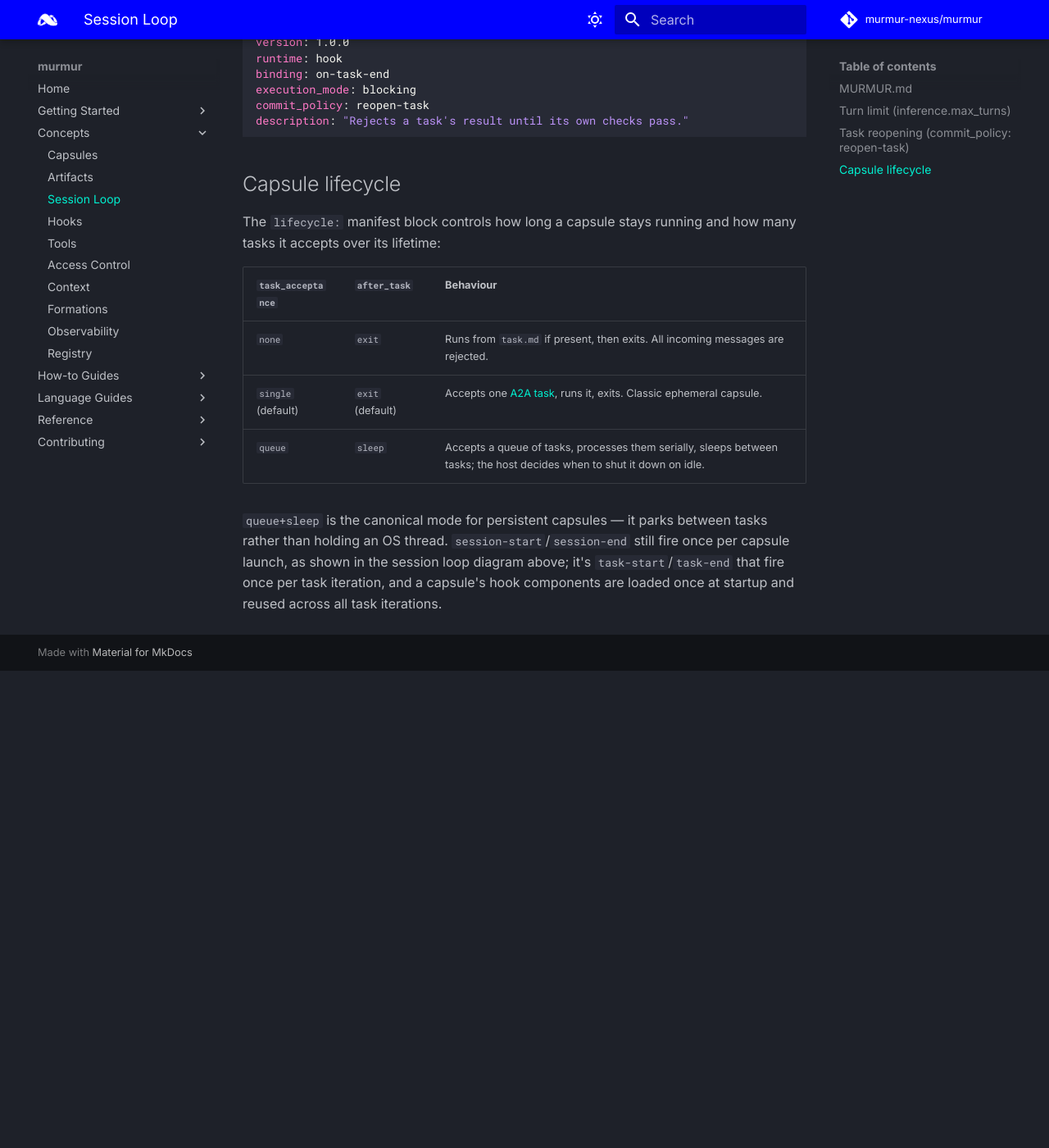
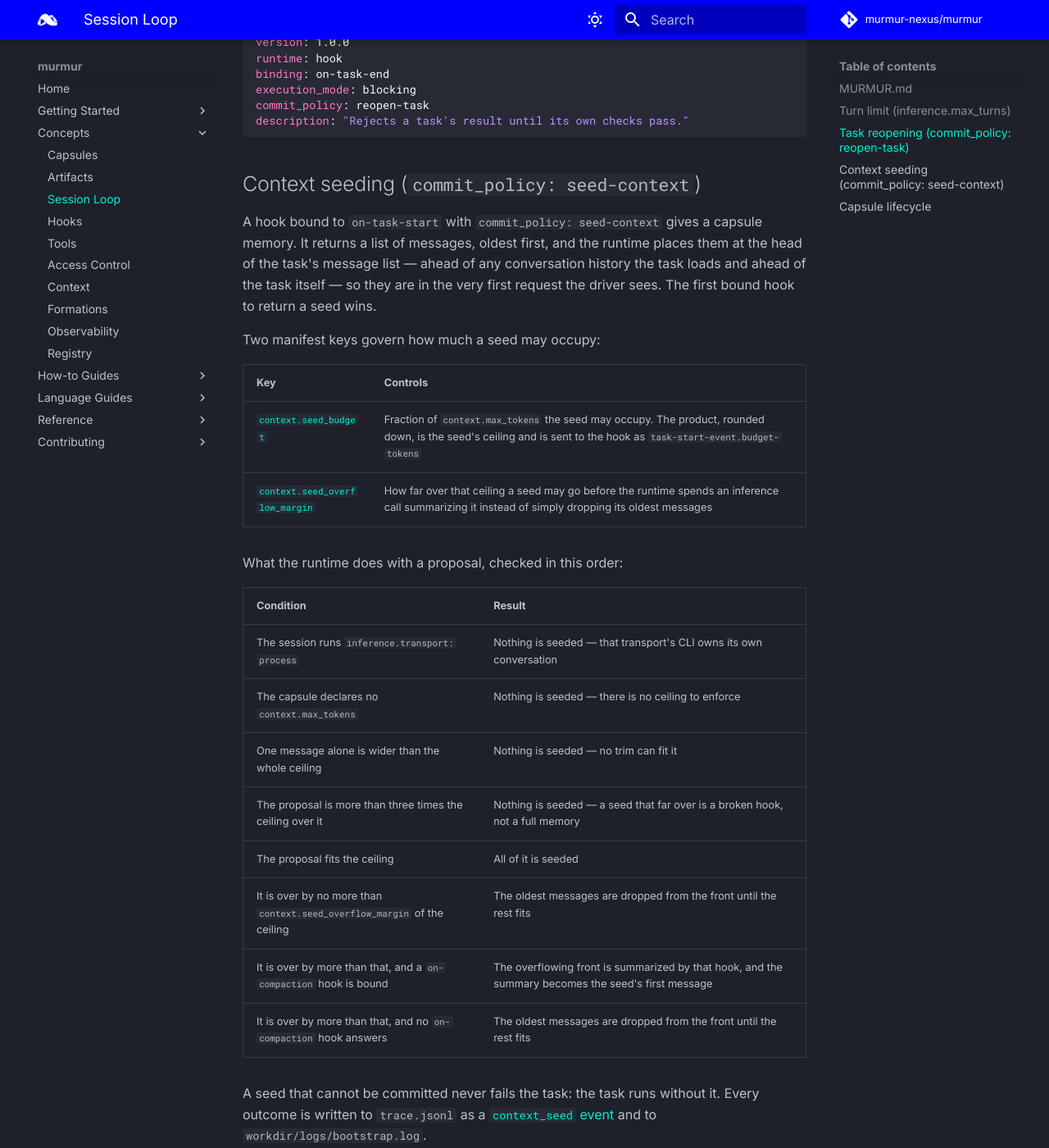
Before and after one commit to murmur-nexus/murmur, an MkDocs documentation site: the page built from docs/content/concepts/session-loop.md, in a window 1280 px wide and 1400 px high, scrolled down 2084 px. Shown: the whole window at 82% size. Built offline with MkDocs 1.6.1 and Material for MkDocs 9.7.7, drawn with Linux system fonts in a browser that asks for light colours; comment, search, counter and statistics services are not loaded; before the commit the page ends 2902 px from its top, so only the background shows below that; some of the changed text lies outside the part shown.

````diff
--- a/docs/content/concepts/session-loop.md
+++ b/docs/content/concepts/session-loop.md
@@ -94,6 +94,48 @@ commit_policy: reopen-task
 description: "Rejects a task's result until its own checks pass."
 ```
 
+## Context seeding (`commit_policy: seed-context`) { #context-seeding-commit_policy-seed-context }
+
+A hook bound to `on-task-start` with `commit_policy: seed-context` gives a capsule memory. It
+returns a list of messages, oldest first, and the runtime places them at the head of the task's
+message list — ahead of any conversation history the task loads and ahead of the task itself — so
+they are in the very first request the driver sees. The first bound hook to return a seed wins.
+
+Two manifest keys govern how much a seed may occupy:
+
+| Key | Controls |
+|---|---|
+| [`context.seed_budget`](../reference/manifest.md#field-context) | Fraction of `context.max_tokens` the seed may occupy. The product, rounded down, is the seed's ceiling and is sent to the hook as `task-start-event.budget-tokens` |
+| [`context.seed_overflow_margin`](../reference/manifest.md#field-context) | How far over that ceiling a seed may go before the runtime spends an inference call summarizing it instead of simply dropping its oldest messages |
+
+What the runtime does with a proposal, checked in this order:
+
+| Condition | Result |
+|---|---|
+| The session runs `inference.transport: process` | Nothing is seeded — that transport's CLI owns its own conversation |
+| The capsule declares no `context.max_tokens` | Nothing is seeded — there is no ceiling to enforce |
+| One message alone is wider than the whole ceiling | Nothing is seeded — no trim can fit it |
+| The proposal is more than three times the ceiling over it | Nothing is seeded — a seed that far over is a broken hook, not a full memory |
+| The proposal fits the ceiling | All of it is seeded |
+| It is over by no more than `context.seed_overflow_margin` of the ceiling | The oldest messages are dropped from the front until the rest fits |
+| It is over by more than that, and a `on-compaction` hook is bound | The overflowing front is summarized by that hook, and the summary becomes the seed's first message |
+| It is over by more than that, and no `on-compaction` hook answers | The oldest messages are dropped from the front until the rest fits |
+
+A seed that cannot be committed never fails the task: the task runs without it. Every outcome is
+written to `trace.jsonl` as a
+[`context_seed` event](../reference/observability-schemas.md#context-seed) and to
+`workdir/logs/bootstrap.log`.
+
+```yaml
+name: murmur-hook-memory
+version: 1.0.0
+runtime: hook
+binding: on-task-start
+execution_mode: blocking
+commit_policy: seed-context
+description: "Reloads what earlier sessions recorded."
+```
+
 ## Capsule lifecycle
 
 The `lifecycle:` manifest block controls how long a capsule stays running and how many tasks
````
Also changed, not shown: docs/content/concepts/hooks.md (+16 -14 lines), 3 other files.
